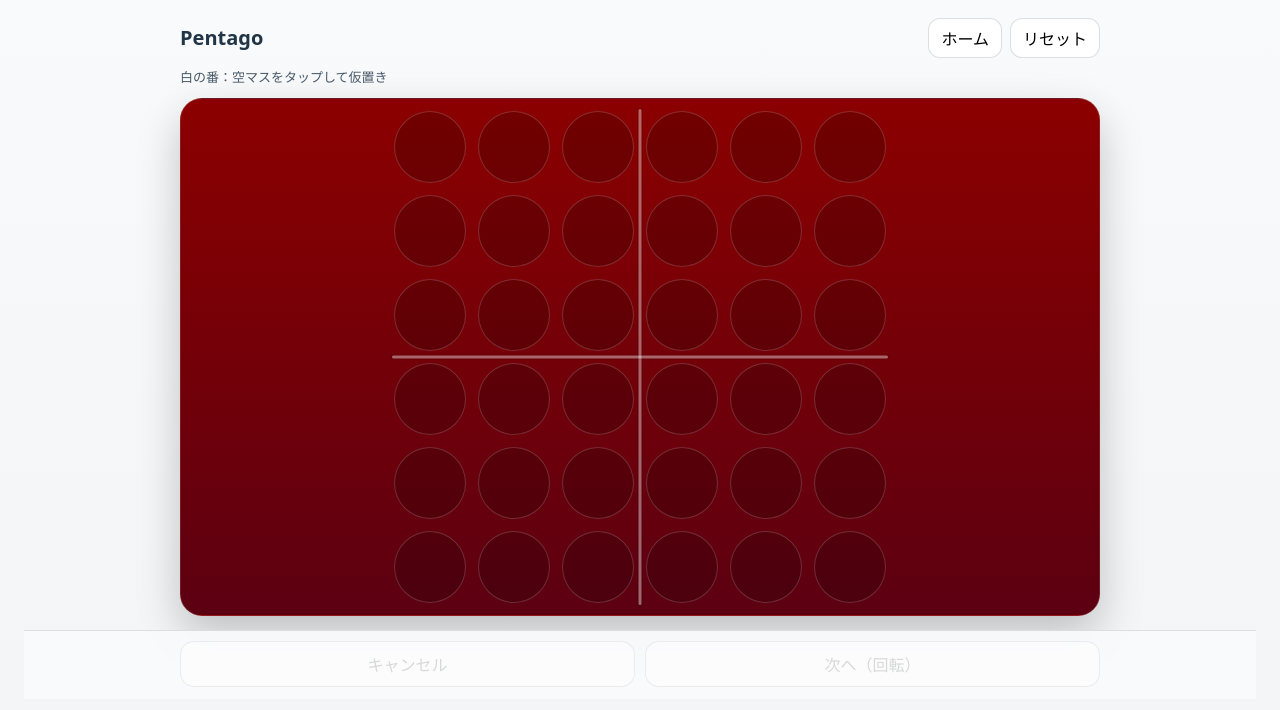
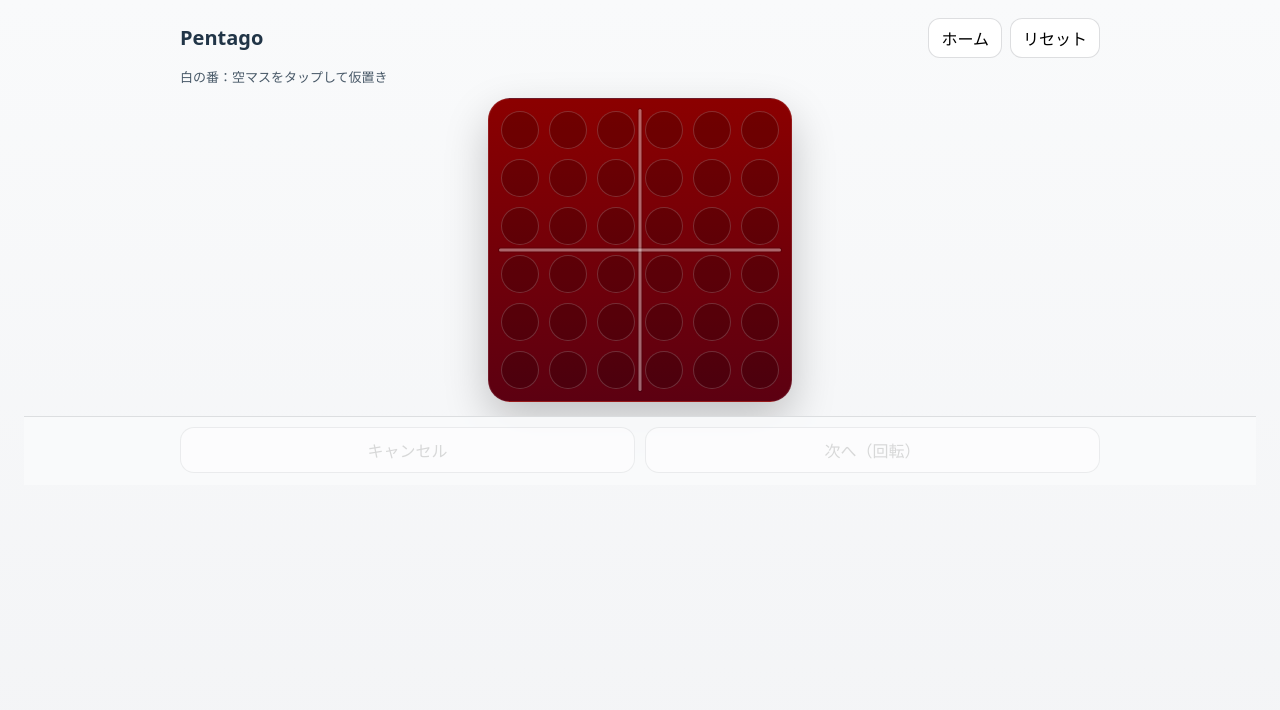
Before and after one commit to ykatoh1024-jpg/pentago-web, a React (Vite) app: page / in a window 1280 px wide. Both pictures are taken after a click on the button "友達と対戦". Shown: the top 710 px of the page. Built offline with nearby package versions, Linux system fonts and the light colour scheme.

Commit message:
Match board width to holes (fit-content board container)

```diff
--- a/src/Board.tsx
+++ b/src/Board.tsx
@@ -85,9 +85,12 @@ export default function Board({
   const MID_Y = MID_X;
 
   return (
+  // ★外側は“中央寄せ専用”。背景は持たない
+  <div style={{ width: "100%", display: "flex", justifyContent: "center" }}>
+    {/* ★この内側だけがボード本体（幅はGRIDにフィット） */}
     <div
       style={{
-        width: "100%",
+        display: "inline-block",
         borderRadius: 22,
         padding: 12,
         boxSizing: "border-box",
@@ -96,19 +99,11 @@ export default function Board({
         boxShadow: "0 18px 44px rgba(0,0,0,0.22)",
       }}
     >
-      {/* このラッパーが“中央寄せ＆iPadで大きく”を担う */}
+      {/* ラッパー：幅計測したいので ref はここに付ける */}
       <div
         ref={wrapRef}
         style={{
-          width: "100%",
-          display: "flex",
-          justifyContent: "center",
-        }}
-      >
-        {/* ここは実寸固定。左右に余白が出ても中央に来る */}
-        <div
-          style={{
-            width: GRID_W,
+          width: GRID_W,          // ★ボードの中身幅＝穴の幅
           height: GRID_H,
           position: "relative",
         }}
@@ -167,8 +162,7 @@ export default function Board({
               const isPending = pendingMove && pendingMove.x === x && pendingMove.y === y;
               const renderVal: CellValue = isPending ? turn : v;
 
-                // 石の内側余白もCELLに比例
-                const inset = Math.round(CELL * 0.15); // 例: 46→7, 70→11
+              const inset = Math.round(CELL * 0.15);
 
               return (
                 <div
@@ -196,7 +190,6 @@ export default function Board({
                     transition: "background 0.12s ease, border 0.12s ease",
                   }}
                 >
-                    {/* 石（または仮置き） */}
                   {renderVal && (
                     <div
                       aria-hidden
@@ -214,7 +207,6 @@ export default function Board({
                     />
                   )}
 
-                    {/* 仮置きリング */}
                   {isPending && (
                     <div
                       aria-hidden
@@ -234,7 +226,6 @@ export default function Board({
           )}
         </div>
       </div>
-      </div>
 
       {phase === "rotate" && (
         <div style={{ marginTop: 10, fontSize: 12, opacity: 0.92, color: "rgba(255,255,255,0.88)" }}>
@@ -242,5 +233,7 @@ export default function Board({
         </div>
       )}
     </div>
+  </div>
 );
+
 }
```
Lines whose indentation alone changed are shown as unchanged.
